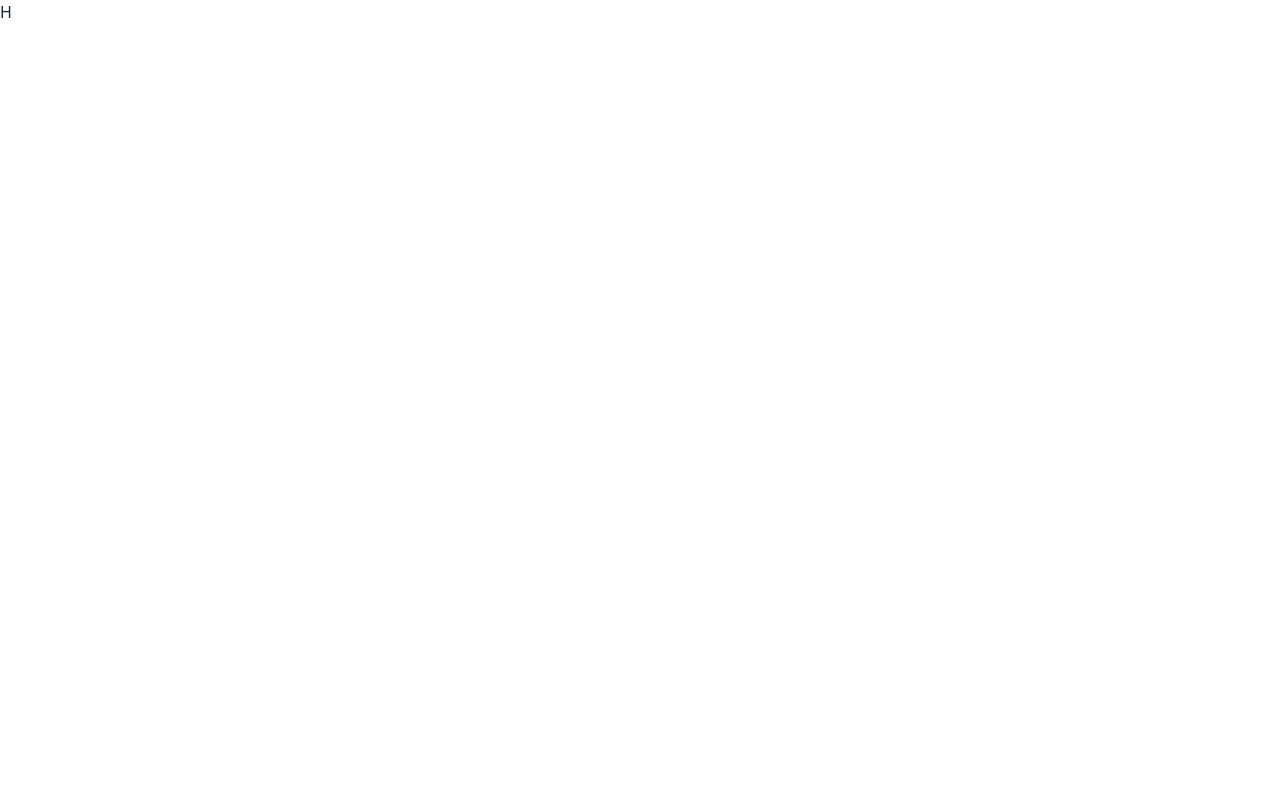
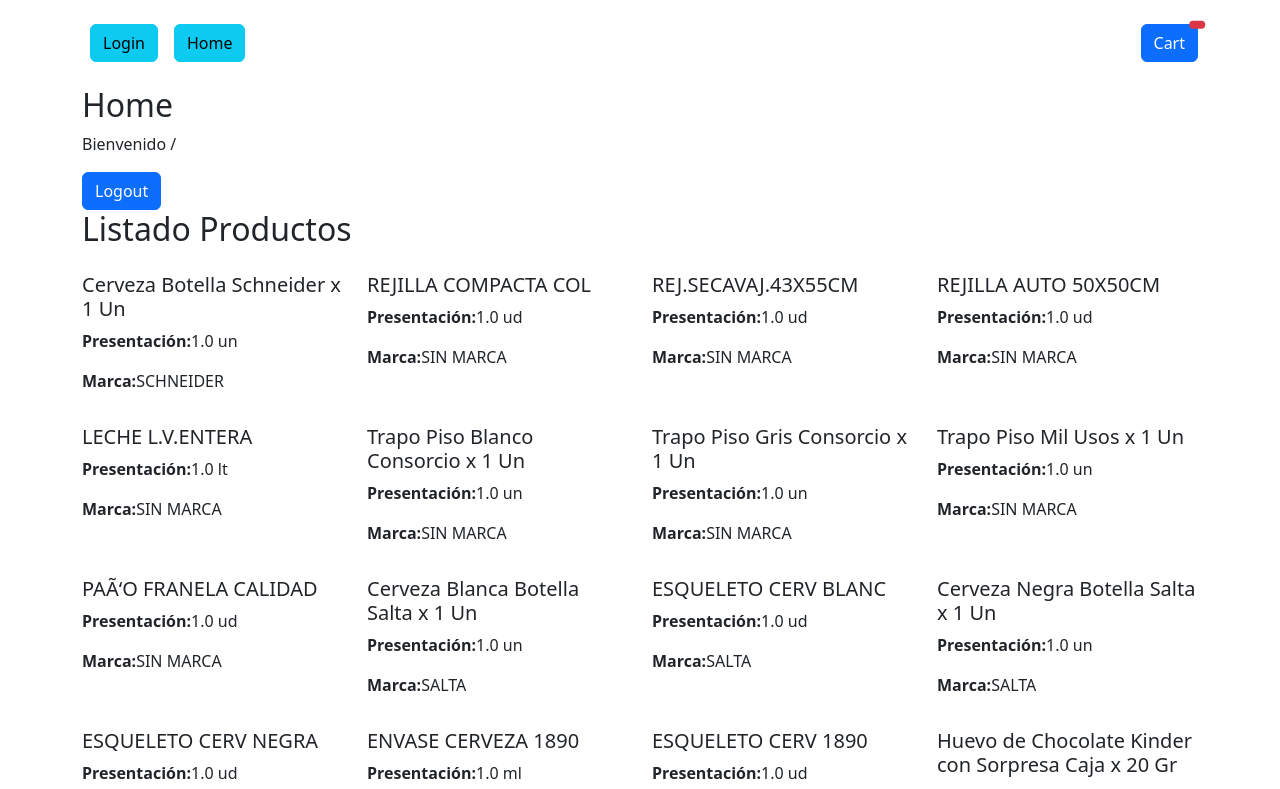
Before and after one commit to maye156/redux-thunk, a React (Create React App) app: page /home in a window 1280 px wide. Shown: the top 789 px of the page. Built offline with nearby package versions, Linux system fonts and the light colour scheme; data requests are answered from the project's data file.

Commit message:
Primeras funcionalidades

```diff
--- a/src/App.js
+++ b/src/App.js
@@ -1,20 +1,36 @@
 import { useDispatch, useSelector } from "react-redux";
 import { setUser } from "./reducers/users/userSlice";
 import { Index } from "./pages";
-import {BrowserRouter, Routes, Route} from 'react-router-dom';
+import { BrowserRouter, Routes, Route, Link } from 'react-router-dom';
 import { Home } from "./pages/home";
+import Cart from "./pages/cart";
 
 
 function App() {
-  const dispatch = useDispatch();
-  const { email, fullName } = useSelector(state => state.user)
 
+  const {totalCount} = useSelector(state=> state.cart);
   return (
+    <div className="container">
+      <div className="d-flex py-4">
+        <Link  className="btn btn-info mx-2" to="/"> Login</Link>
+        <Link  className="btn btn-info mx-2" to="/home"> Home</Link>
+        <div className="ms-auto">
+          <Link className="btn btn-primary position-relative" to="/cart"> Cart
+            <span className="position-absolute top-0 start-100 translate-middle badge rounded-pill bg-danger">
+              {totalCount}
+              <span className="visually-hidden">products in cart</span>
+            </span>
+          </Link>
+        </div>
+      </div>
+      <Routes>
+        <Route path="/" element={<Index />} />
+        <Route path="/home" element={<Home />} />
+        <Route path="/cart" element={<Cart />} />
+      </Routes>
 
-    <Routes>
-      <Route path="/" element={<Index />} />
-    <Route path="/home" element={<Home />} />
-    </Routes>
+    </div>
+
 
   );
 }
--- /dev/null
+++ b/src/components/ProductList.js
@@ -0,0 +1,31 @@
+import React from 'react'
+
+const ProductList = ({ products }) => {
+    return (
+        <div>
+            <h2>Listado Productos</h2>
+            <div className='row'>
+                {
+                    products.map(product => {
+                        return (
+                            <div key={product.id} className='col-3 mt-3'>
+                                <h5> {product.value.nombre}</h5>
+                                <p><b>Presentación:</b>{product.value.presentacion}</p>
+                                <p><b>Marca:</b>{product.value.marca}</p>
+
+                            </div>
+                        )
+                    })
+                }
+            </div>
+
+
+
+        </div>
+
+
+
+    )
+}
+
+export default ProductList
--- a/src/pages/cart.js
+++ b/src/pages/cart.js
@@ -0,0 +1,11 @@
+import React from 'react'
+
+const Cart = () => {
+  return (
+    <div>
+      Carrito
+    </div>
+  )
+}
+
+export default Cart;
--- a/src/pages/home.js
+++ b/src/pages/home.js
@@ -1,7 +1,34 @@
-import React from 'react'
+import  Axios  from 'axios';
+import React, { useEffect, useState } from 'react'
+import { useDispatch, useSelector } from 'react-redux';
+import ProductList from '../components/ProductList';
+import {unSetUser} from "../reducers/users/userSlice"
+import { useNavigate } from 'react-router';
 
 export const Home = () => {
+  const dispatch = useDispatch();
+  const navigate = useNavigate();
+  const user = useSelector(state => state.user)
+  const [products, setProducts] = useState([]);
+
+  useEffect(()=>{
+    Axios.get("http://localhost:3000/products")
+    .then(res=>{
+        setProducts(res.data);
+    })
+    .catch(e =>{console.log(e)});
+  }, [])
+
+function handleClick(e){
+  dispatch(unSetUser());
+  navigate("/");
+}
   return (
-    <div>H</div>
+    <div>
+      <h2> Home </h2>
+      <p> Bienvenido {user.fullname} / {user.email}</p>
+      <button className='btn btn-primary' onClick={handleClick}>Logout</button>
+      <ProductList products={products}/>
+    </div>
   )
 }
--- a/src/pages/index.js
+++ b/src/pages/index.js
@@ -10,26 +10,28 @@ const emailField = useRef(null);
 const passwordField = useRef (null);
 const dispatch = useDispatch();
 const navigate = useNavigate();
+
     function handleSubmit(event) {
        event.preventDefault();
        axios.get('http://localhost:3000/users')
        .then(response => {
         const users = response.data;
         const userToLog = users.find(user => user.email === emailField.current.value);
-       if(userToLog)
-        { console.log('Usuario autenticado');
+
+      if(userToLog){
+
            if(userToLog.last_name === passwordField.current.value) {
-               console.log('Usuario autenticado');
+
                dispatch(setUser({
                 email: userToLog.email,
-                fullName: `${userToLog.first_name} ${userToLog.last_name}`,
+                fullname: `${userToLog.first_name} ${userToLog.last_name}`,
                 token: Date.now(),
                }))
                navigate('/home');
            } }
 
     })
-    .error(error => {console.log(error)});
+    .catch(err=>{(console.log(err))});
 
 
 
@@ -45,16 +47,11 @@ const navigate = useNavigate();
                         <label className="form-label" for="form2Example1">Correo Electrónico</label>
                     </div>
 
-
                     <div className="form-outline mb-4">
                         <input type="password" id="form2Example2" className="form-control" ref={passwordField}  />
                         <label className="form-label" for="form2Example2">Clave</label>
                     </div>
-
-
-                    <button type="button" className="btn btn-primary btn-block mb-4">Sign in</button>
-
-
+                    <button type="submit" className="btn btn-primary btn-block mb-4">Sign in</button>
                 </form>
             </div>
         </div>
```
